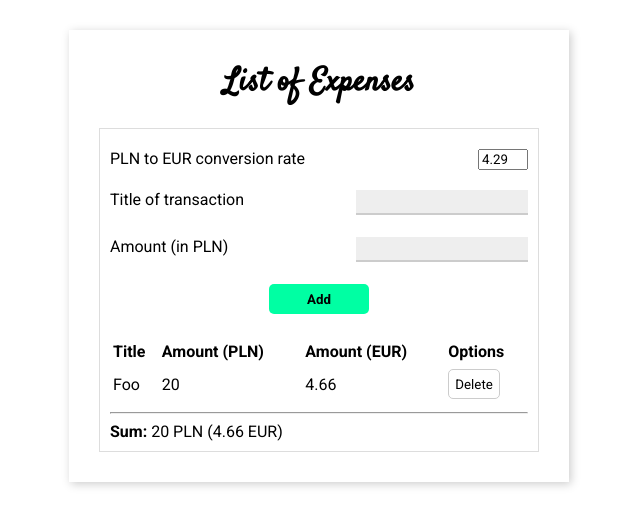
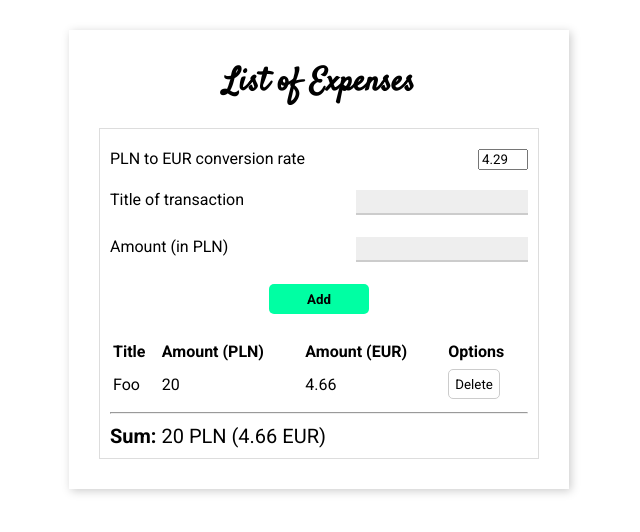
Before and after one commit to wdudek82/two-up-expense-calculator, a React (Create React App) app: page / in a window 1280 px wide. Shown: the top 532 px of the page, without its empty margins (321-961 px from the left). Built offline with nearby package versions, Linux system fonts and the light colour scheme; the HTML template or start-up script is replaced by a standard one.

Commit message:
Final final changes

```diff
--- a/src/components/ExpensesTotal.tsx
+++ b/src/components/ExpensesTotal.tsx
@@ -2,6 +2,7 @@ import React from 'react';
 import styled from '@emotion/styled';
 
 const ExpenseTotalWrapper = styled.div`
+  font-size: 2rem;
   margin-top: 1rem;
 `;
 
--- a/src/index.css
+++ b/src/index.css
@@ -38,6 +38,7 @@ tr {
   border: none;
   border-bottom: 2px solid #ccc;
   height: 2.5rem;
+  /*width: 10rem;*/
   padding: 0 1rem;
 }
 
```
Also changed, not shown: 1 other file (tests, documents, lock files or other folders).
